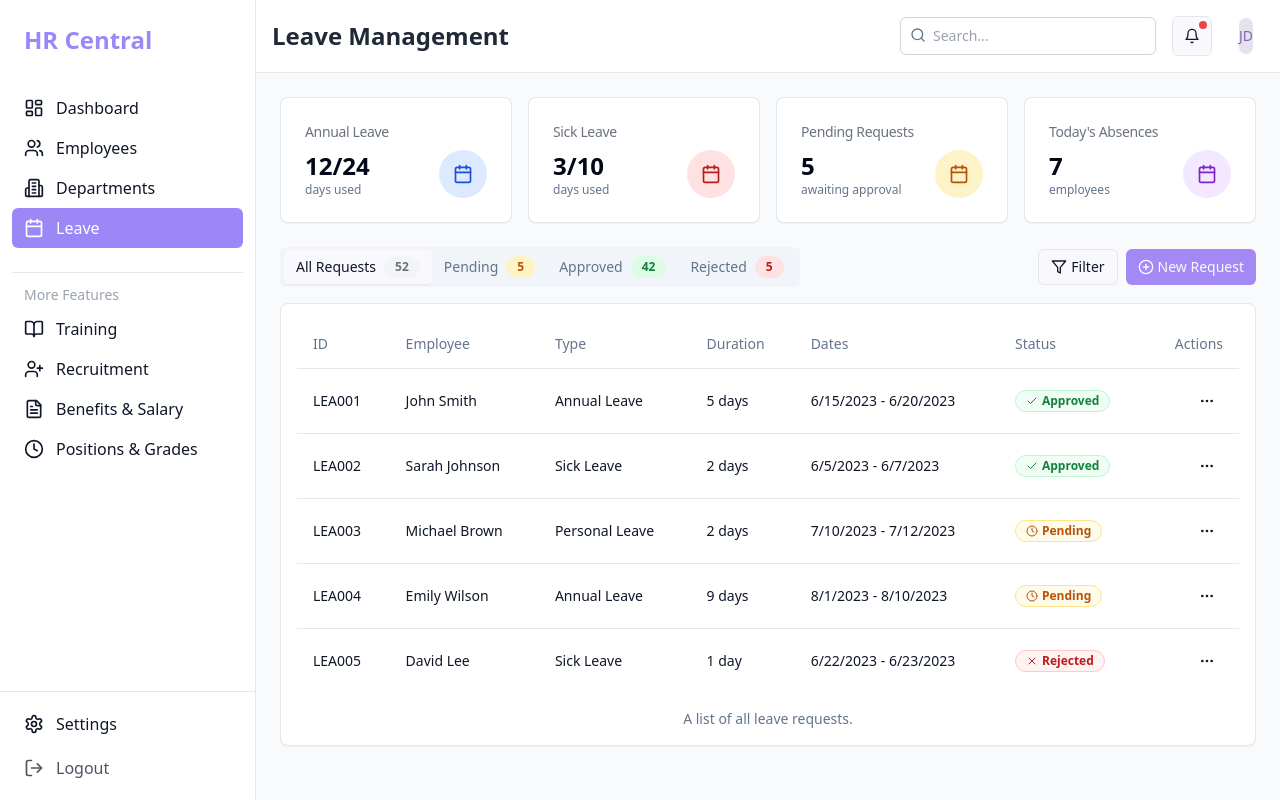
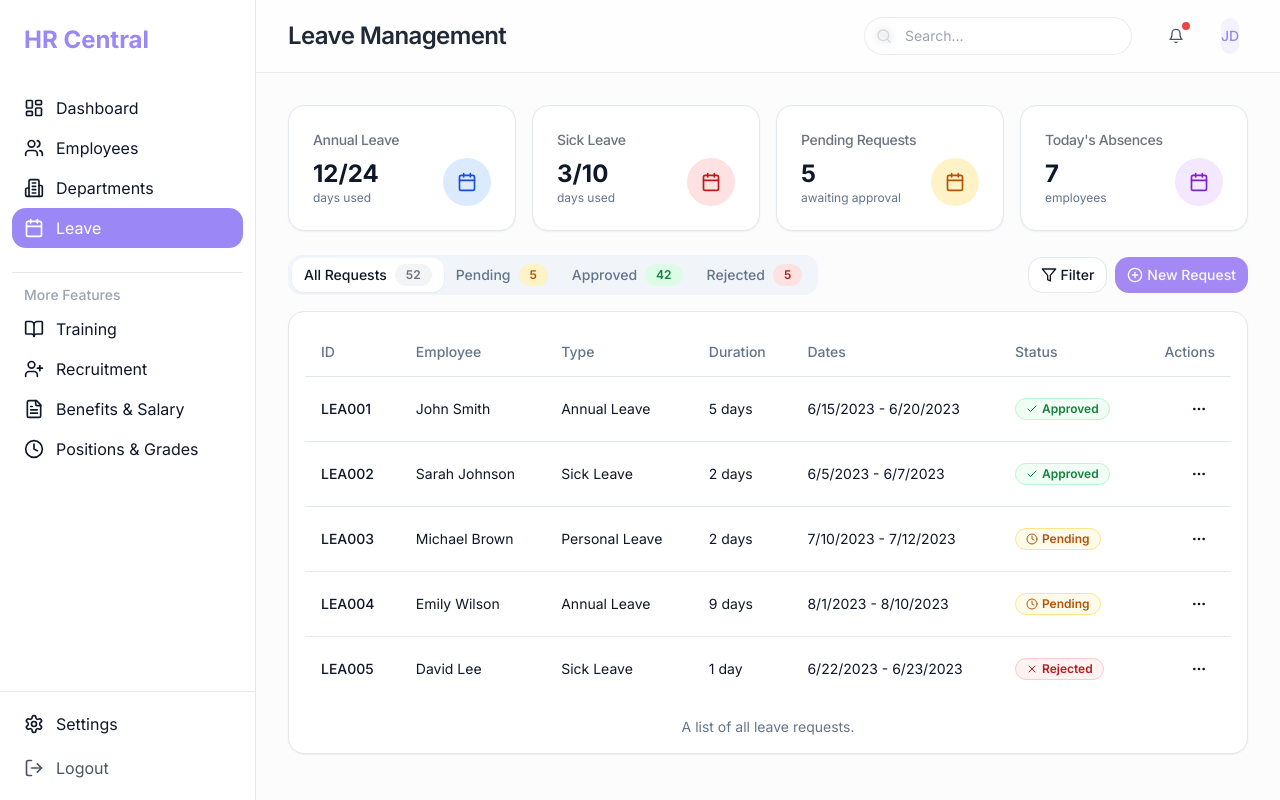
Before and after one commit to FirasLatrech/human-resource-central-29, a React (Vite) app: page /leave in a window 1280 px wide. Built offline with nearby package versions, Linux system fonts and the light colour scheme.

Commit message:
Refactor: Improve UI with modern design
This commit refactors the UI to use Radix UI components, improve spacing, and implement a clean, modern design with a good font.

```diff
--- a/index.html
+++ b/index.html
@@ -1,26 +1,17 @@
+
 <!DOCTYPE html>
 <html lang="en">
   <head>
     <meta charset="UTF-8" />
+    <link rel="icon" type="image/svg+xml" href="/favicon.ico" />
     <meta name="viewport" content="width=device-width, initial-scale=1.0" />
-    <title>human-resource-central</title>
-    <meta name="description" content="Lovable Generated Project" />
-    <meta name="author" content="Lovable" />
-
-    <meta property="og:title" content="human-resource-central" />
-    <meta property="og:description" content="Lovable Generated Project" />
-    <meta property="og:type" content="website" />
-    <meta property="og:image" content="https://lovable.dev/opengraph-image-p98pqg.png" />
-
-    <meta name="twitter:card" content="summary_large_image" />
-    <meta name="twitter:site" content="@lovable_dev" />
-    <meta name="twitter:image" content="https://lovable.dev/opengraph-image-p98pqg.png" />
+    <link rel="preconnect" href="https://fonts.googleapis.com">
+    <link rel="preconnect" href="https://fonts.gstatic.com" crossorigin>
+    <link href="https://fonts.googleapis.com/css2?family=Inter:wght@300;400;500;600;700&display=swap" rel="stylesheet">
+    <title>HR Central</title>
   </head>
-
   <body>
     <div id="root"></div>
-    <!-- IMPORTANT: DO NOT REMOVE THIS SCRIPT TAG OR THIS VERY COMMENT! -->
-    <script src="https://cdn.gpteng.co/gptengineer.js" type="module"></script>
     <script type="module" src="/src/main.tsx"></script>
   </body>
 </html>
--- a/src/components/layout/Header.tsx
+++ b/src/components/layout/Header.tsx
@@ -17,41 +17,43 @@ type HeaderProps = {
 
 const Header = ({ title }: HeaderProps) => {
   return (
-    <header className="bg-white border-b border-gray-200 p-4 flex justify-between items-center">
-      <h1 className="text-2xl font-semibold text-gray-800">{title}</h1>
+    <header className="bg-white/50 backdrop-blur-sm border-b border-gray-200/80 px-8 py-4 flex justify-between items-center sticky top-0 z-40">
+      <h1 className="text-2xl font-semibold text-gray-800 tracking-tight">{title}</h1>
 
-      <div className="flex items-center space-x-4">
-        <div className="relative">
-          <Search className="absolute left-2.5 top-2.5 h-4 w-4 text-muted-foreground" />
+      <div className="flex items-center gap-6">
+        <div className="relative max-w-md w-full hidden md:block">
+          <Search className="absolute left-3 top-1/2 -translate-y-1/2 h-4 w-4 text-muted-foreground" />
           <input
             type="search"
             placeholder="Search..."
-            className="pl-8 py-2 pr-4 rounded-md border border-gray-300 text-sm focus:outline-none focus:ring-2 focus:ring-hr-primary/30 focus:border-hr-primary w-64"
+            className="pl-10 py-2 pr-4 w-full rounded-full border border-gray-200/80 text-sm focus:outline-none focus:ring-2 focus:ring-hr-primary/20 focus:border-hr-primary bg-white/50 backdrop-blur-sm"
           />
         </div>
 
-        <Button variant="outline" size="icon" className="relative">
-          <Bell size={20} />
-          <span className="absolute top-1 right-1 w-2 h-2 bg-red-500 rounded-full"></span>
+        <div className="flex items-center gap-4">
+          <Button variant="ghost" size="icon" className="relative rounded-full">
+            <Bell className="h-5 w-5 text-gray-600" />
+            <span className="absolute top-1.5 right-1.5 w-2 h-2 bg-red-500 rounded-full" />
           </Button>
 
           <DropdownMenu>
             <DropdownMenuTrigger asChild>
               <Button variant="ghost" className="relative h-9 w-9 rounded-full">
-              <div className="h-9 w-9 rounded-full bg-hr-secondary/20 flex items-center justify-center text-hr-secondary font-medium">
+                <div className="h-9 w-9 rounded-full bg-hr-primary/10 flex items-center justify-center text-hr-primary font-medium">
                   JD
                 </div>
               </Button>
             </DropdownMenuTrigger>
-          <DropdownMenuContent align="end">
+            <DropdownMenuContent align="end" className="w-56">
               <DropdownMenuLabel>My Account</DropdownMenuLabel>
               <DropdownMenuSeparator />
               <DropdownMenuItem>Profile</DropdownMenuItem>
               <DropdownMenuItem>Settings</DropdownMenuItem>
               <DropdownMenuSeparator />
-            <DropdownMenuItem>Logout</DropdownMenuItem>
+              <DropdownMenuItem className="text-red-600">Logout</DropdownMenuItem>
             </DropdownMenuContent>
           </DropdownMenu>
+        </div>
       </div>
     </header>
   );
--- a/src/components/layout/Layout.tsx
+++ b/src/components/layout/Layout.tsx
@@ -10,12 +10,14 @@ type LayoutProps = {
 
 const Layout = ({ children, title }: LayoutProps) => {
   return (
-    <div className="flex h-screen bg-gray-50">
+    <div className="flex h-screen bg-gray-50/50 font-sans antialiased">
       <Sidebar />
       <div className="flex-1 flex flex-col overflow-hidden">
         <Header title={title} />
-        <main className="flex-1 overflow-y-auto p-6">
-          {children}
+        <main className="flex-1 overflow-y-auto p-8 transition-all duration-200 ease-in-out">
+          <div className="mx-auto max-w-7xl">
+            {children}
+          </div>
         </main>
       </div>
     </div>
--- a/src/index.css
+++ b/src/index.css
@@ -5,14 +5,14 @@
 
 @layer base {
   :root {
-    --background: 260 33% 98%;
+    --background: 0 0% 100%;
     --foreground: 222 47% 11%;
 
     --card: 0 0% 100%;
-    --card-foreground: 222.2 84% 4.9%;
+    --card-foreground: 222.2 47.4% 11.2%;
 
     --popover: 0 0% 100%;
-    --popover-foreground: 222.2 84% 4.9%;
+    --popover-foreground: 222.2 47.4% 11.2%;
 
     --primary: 255 85% 75%;
     --primary-foreground: 210 40% 98%;
@@ -33,64 +33,43 @@
     --input: 214.3 31.8% 91.4%;
     --ring: 255 85% 75%;
 
-    --radius: 0.5rem;
-
-    --sidebar-background: 220 33% 98%;
-    --sidebar-foreground: 222 47% 11%;
-    --sidebar-primary: 255 85% 75%;
-    --sidebar-primary-foreground: 0 0% 100%;
-    --sidebar-accent: 260 29% 54%;
-    --sidebar-accent-foreground: 0 0% 100%;
-    --sidebar-border: 220 13% 91%;
-    --sidebar-ring: 255 85% 75%;
+    --radius: 1rem;
   }
 
-  .dark {
-    --background: 222 47% 11%;
-    --foreground: 210 40% 98%;
-
-    --card: 222 47% 11%;
-    --card-foreground: 210 40% 98%;
-
-    --popover: 222 47% 11%;
-    --popover-foreground: 210 40% 98%;
-
-    --primary: 255 85% 75%;
-    --primary-foreground: 222 47% 11%;
-
-    --secondary: 260 29% 54%;
-    --secondary-foreground: 210 40% 98%;
-
-    --muted: 217.2 32.6% 17.5%;
-    --muted-foreground: 215 20.2% 65.1%;
-
-    --accent: 199 82% 49%;
-    --accent-foreground: 210 40% 98%;
-
-    --destructive: 0 62.8% 30.6%;
-    --destructive-foreground: 210 40% 98%;
-
-    --border: 217.2 32.6% 17.5%;
-    --input: 217.2 32.6% 17.5%;
-    --ring: 255 85% 75%;
-
-    --sidebar-background: 222 47% 11%;
-    --sidebar-foreground: 210 40% 98%;
-    --sidebar-primary: 255 85% 75%;
-    --sidebar-primary-foreground: 0 0% 100%;
-    --sidebar-accent: 260 29% 54%;
-    --sidebar-accent-foreground: 210 40% 98%;
-    --sidebar-border: 217.2 32.6% 17.5%;
-    --sidebar-ring: 255 85% 75%;
-  }
-}
-
-@layer base {
   * {
     @apply border-border;
   }
 
   body {
-    @apply bg-background text-foreground;
+    @apply bg-background text-foreground antialiased;
+    font-feature-settings: "ss01", "ss02", "cv01", "cv02";
+  }
+
+  ::selection {
+    @apply bg-hr-primary/20 text-hr-primary;
+  }
+
+  /* Modern scrollbar styling */
+  ::-webkit-scrollbar {
+    @apply w-2;
+  }
+
+  ::-webkit-scrollbar-track {
+    @apply bg-transparent;
+  }
+
+  ::-webkit-scrollbar-thumb {
+    @apply bg-gray-200 rounded-full hover:bg-gray-300 transition-colors;
   }
 }
+
+/* Utility classes for consistent spacing and modern UI elements */
+@layer utilities {
+  .glass-panel {
+    @apply bg-white/50 backdrop-blur-sm border border-white/20 shadow-sm;
+  }
+
+  .content-auto {
+    content-visibility: auto;
+  }
+}
--- a/tailwind.config.ts
+++ b/tailwind.config.ts
@@ -1,4 +1,3 @@
-
 import type { Config } from "tailwindcss";
 
 export default {
@@ -13,12 +12,15 @@ export default {
   theme: {
     container: {
       center: true,
-			padding: '2rem',
+      padding: "2rem",
       screens: {
-				'2xl': '1400px'
-			}
+        "2xl": "1400px",
+      },
     },
     extend: {
+      fontFamily: {
+        sans: ["Inter", "system-ui", "sans-serif"],
+      },
       colors: {
         border: 'hsl(var(--border))',
         input: 'hsl(var(--input))',
@@ -73,9 +75,9 @@ export default {
         },
       },
       borderRadius: {
-				lg: 'var(--radius)',
-				md: 'calc(var(--radius) - 2px)',
-				sm: 'calc(var(--radius) - 4px)'
+        lg: "var(--radius)",
+        md: "calc(var(--radius) - 2px)",
+        sm: "calc(var(--radius) - 4px)",
       },
       keyframes: {
         'accordion-down': {
@@ -109,8 +111,8 @@ export default {
         'accordion-down': 'accordion-down 0.2s ease-out',
         'accordion-up': 'accordion-up 0.2s ease-out',
         'fade-in': 'fade-in 0.3s ease-out',
-			}
-		}
+      },
+    },
   },
   plugins: [require("tailwindcss-animate")],
 } satisfies Config;
```
Lines whose indentation alone changed are shown as unchanged.
